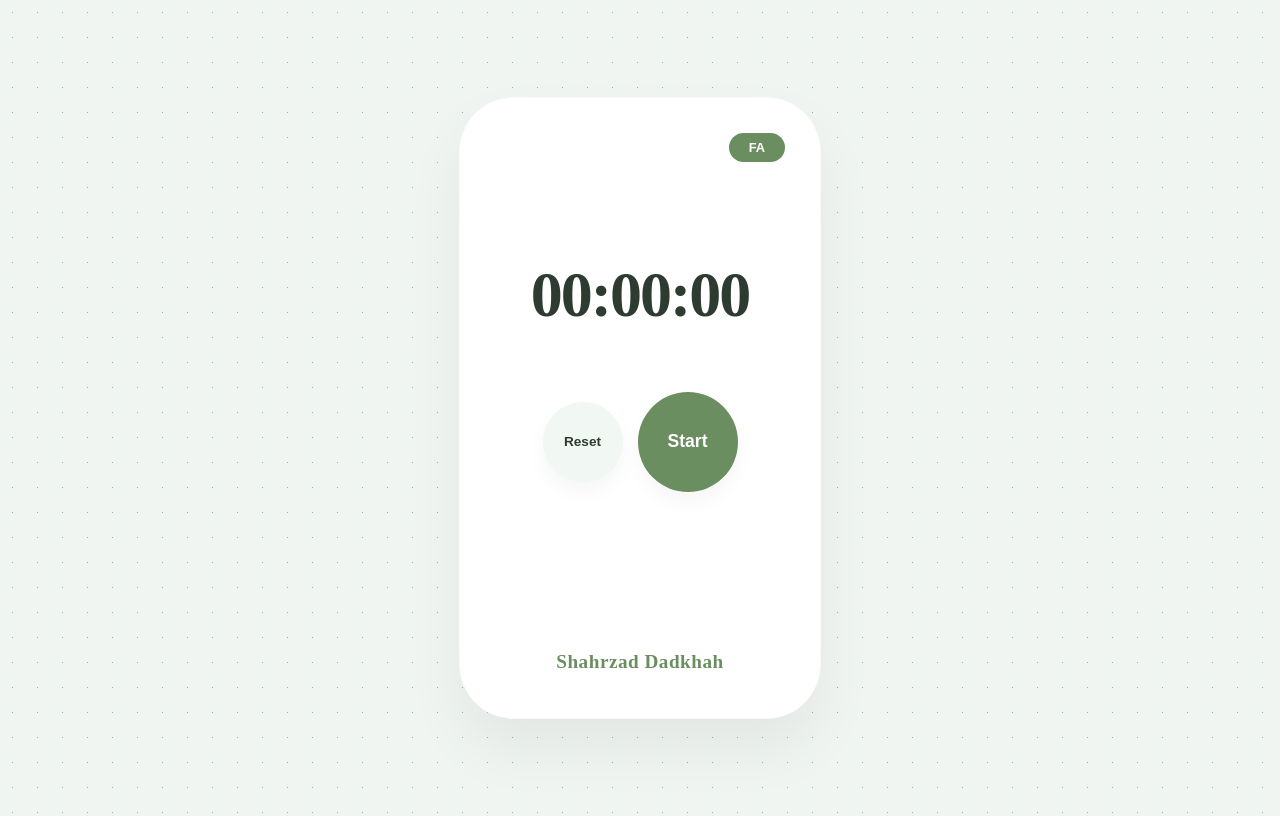
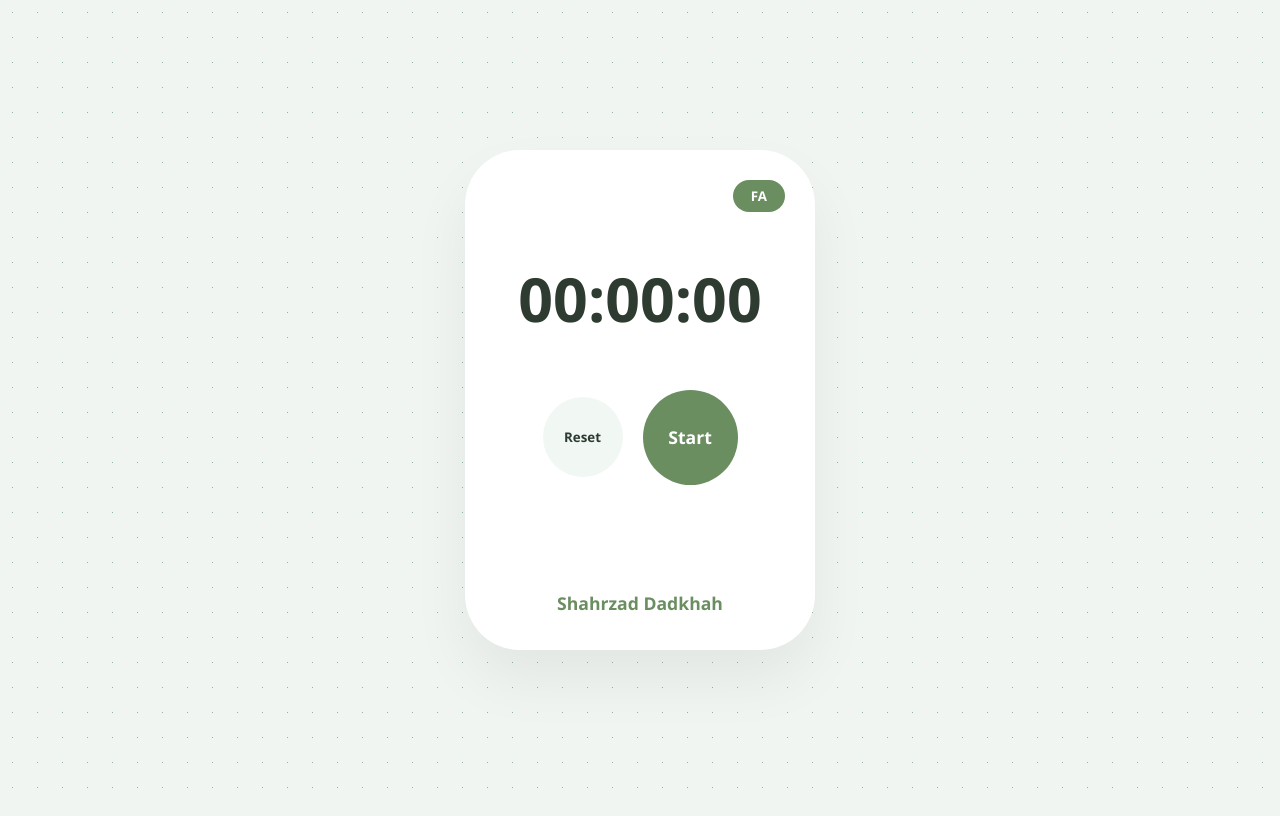
Before and after one commit to dadkhahpouya/Stopwatch-, a plain HTML site: page index.html in a window 1280 px wide. Drawn offline with Linux system fonts and the light colour scheme.

Commit message:
Update style.css

```diff
--- a/style.css
+++ b/style.css
@@ -5,17 +5,17 @@
     --secondary-mint: #94b49f;
     --text-dark: #2d3b31;
     --text-light: #708a78;
---dot-inactive: #d1dbd4;
 }
-{
+
+* {
     margin: 0;
     padding: 0;
     box-sizing: border-box;
-font-family: 'Segoe UI', Roboto, Helvetica, Arial, sans-serif;
+    font-family: 'Segoe UI', Tahoma, Geneva, Verdana, sans-serif;
 }
+
 body {
-background: var(--bg-body)
-radial-gradient(var(--secondary-mint) 0.6px, transparent 0.6px) repeat;
+    background: var(--bg-body) radial-gradient(var(--secondary-mint) 0.6px, transparent 0.6px) repeat;
     background-size: 25px 25px;
     height: 100vh;
     display: flex;
@@ -23,62 +23,71 @@ justify-content: center;
     align-items: center;
     overflow: hidden;
 }
+
 .main-card {
-width: 360px;
-height: 620px;
+    width: 350px;
+    height: 85vh; /* در موبایل بلندتر */
+    max-height: 600px;
     background: var(--card-white);
     border-radius: 55px;
     box-shadow: 0 30px 60px rgba(0,0,0,0.06);
-border: 1px solid rgba(0,0,0,0.02);
     display: flex;
     flex-direction: column;
     position: relative;
-overflow: hidden;
+    transition: all 0.3s ease;
 }
+
+/* تنظیم ارتفاع برای لپ‌تاپ و دسکتاپ */
+@media (min-width: 768px) {
+    .main-card {
+        height: 500px; /* ارتفاع کمتر در دسکتاپ */
+    }
+}
+
 .lang-btn {
     position: absolute;
-top: 35px;
-right: 35px;
+    top: 30px;
+    right: 30px;
     background: var(--primary-bold);
     color: #fff;
     border: none;
-padding: 7px 20px;
-border-radius: 25px;
-font-size: 0.8rem;
+    padding: 7px 18px;
+    border-radius: 20px;
     font-weight: bold;
     cursor: pointer;
     z-index: 20;
-transition: transform 0.2s;
 }
-.lang-btn:active {
-transform: scale(0.9);
-}
+
 .content-container {
     flex: 1;
     display: flex;
+    align-items: center;
+    justify-content: center;
+}
+
+.slide {
     width: 100%;
+    padding: 20px;
+    text-align: center;
 }
-.slide {
-flex: 1;
+
+.time-display {
+    font-size: 3.8rem;
+    font-weight: 800;
+    color: var(--text-dark);
+    margin-bottom: 50px;
+    font-variant-numeric: tabular-nums; /* جلوگیری از پرش اعداد */
+}
+
+.controls-row {
     display: flex;
-flex-direction: column;
     justify-content: center;
     align-items: center;
-padding: 40px 25px;
-text-align: center;
+    gap: 20px;
+    /* این خط باعث می‌شود حتی در حالت RTL، جای دکمه‌ها عوض نشود */
+    direction: ltr !important;
 }
-.time-display {
-font-size: 4rem;
-font-weight: 800;
-color: var(--text-dark);
-margin-bottom: 60px;
-letter-spacing: -2px;
-}
-.controls-row {
-display: flex;
-align-items: center;
-gap: 15px;
-}
+
 .circle-btn {
     width: 80px;
     height: 80px;
@@ -88,43 +97,27 @@ background: #f1f7f3;
     color: var(--text-dark);
     font-weight: bold;
     cursor: pointer;
-font-size: 0.85rem;
-display: flex;
-justify-content: center;
-align-items: center;
-box-shadow: 0 10px 20px rgba(0,0,0,0.04);
-transition: transform 0.3s cubic-bezier(0.175, 0.885, 0.32, 1.275);
+    transition: transform 0.2s;
 }
-.circle-btn:active {
-transform: scale(0.9);
-}
+
 .btn-center {
-width: 100px;
-height: 100px;
+    width: 95px;
+    height: 95px;
     background: var(--primary-bold);
     color: #fff;
     font-size: 1.1rem;
 }
+
+.circle-btn:active {
+    transform: scale(0.95);
+}
+
 .shahrzad-signature {
     text-align: center;
-padding-bottom: 45px;
+    padding-bottom: 35px;
     color: var(--primary-bold);
     font-weight: 600;
-font-size: 1.2rem;
-letter-spacing: 0.5px;
+    font-size: 1.1rem;
 }
-.rtl {
-direction: rtl;
-}
-<!DOCTYPE html>
-<html lang="en">
-<head>
-    <meta charset="UTF-8">
-    <meta name="viewport" content="width=device-width, initial-scale=1.0">
-    <title>Stopwatch - Shahrzad Dadkhah</title>
-    <link rel="stylesheet" href="style.css">
-</head>
-<body>
-<div class="main-card" id="appBody">
-    <!-- دکمه تغییر زبان -->
-    <button class="lang-btn" id="langBtn" onclick="toggleLang()">FA</button>
+
+.rtl { direction: rtl; }
```
Lines whose indentation alone changed are shown as unchanged.
